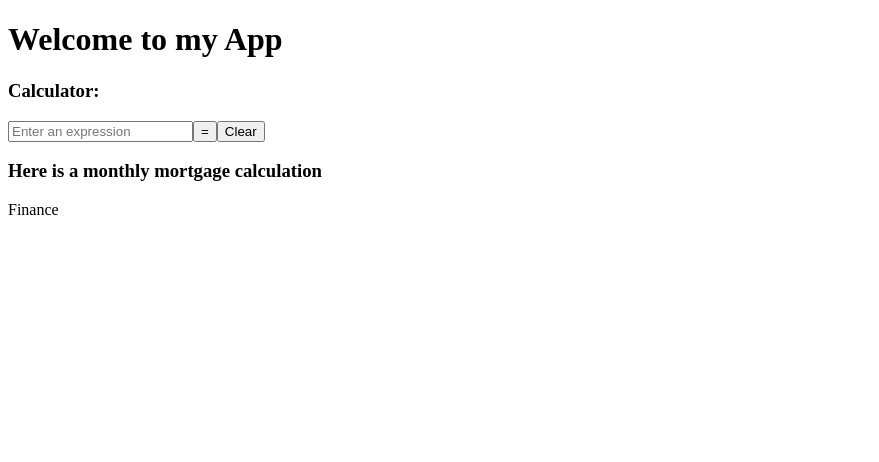
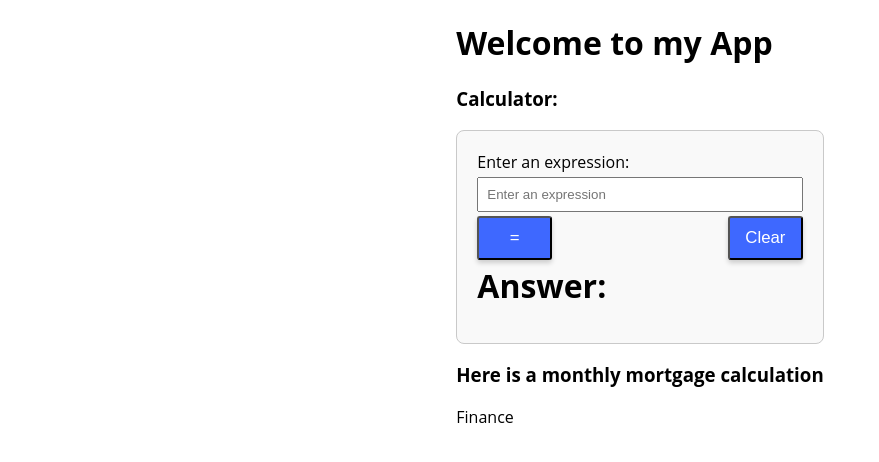
Before and after one commit to kaseuwilliam/finance-app, a React (Create React App) app: page / in a window 1280 px wide. Shown: the top 462 px of the page, without its empty margins (0-879 px from the left). Built offline with nearby package versions, Linux system fonts and the light colour scheme.

Commit message:
add: styling

```diff
--- a/src/Calculator.js
+++ b/src/Calculator.js
@@ -25,15 +25,22 @@ const Calculator = () => {
 
   return (
     <div>
+
+<section className="card">
+<label htmlFor="expression">Enter an expression:</label>
       <input
         type="text"
         value={input}
         onChange={handleInputChange}
         placeholder="Enter an expression"
       />
+      <div className="button-container">
       <button onClick={handleCalculate}>=</button>
       <button onClick={handleClear}>Clear</button>
-      <div>{result}</div>
+      </div>
+      <div className="result">Answer: {result}</div>
+
+  </section>
     </div>
   );
 };
--- a/src/calculator.css
+++ b/src/calculator.css
@@ -0,0 +1,91 @@
+
+* {
+    box-sizing: border-box;
+  }
+
+
+html {
+    font-size: 16px;
+}
+
+body {
+    display: flex;
+    flex-direction: column;
+    align-items: center;
+    gap: .25rem;
+    margin: 0;
+    padding: 0 .25rem;
+    font-family: 'Open Sans', sans-serif;
+}
+
+.card {
+    background: #f9f9f9;
+    border: 1px solid #c9c9c9;
+    padding: 1.25rem;
+    border-radius: 8px;
+    width: auto;
+  }
+
+button {
+display: flex;
+align-items: center;
+justify-content: center;
+align-self: start;
+background-color: #3e68ff;
+color: #fff;
+border-radius: 3px;
+box-shadow: 0 3px 5px rgba(0, 0, 0, 0.18);
+padding: .25rem;
+min-width: 8ch;
+min-height: 44px;
+transition: 220ms all ease-in-out;
+cursor: pointer;
+font-size: 1.05rem;
+}
+
+button:hover, button:active {
+    background-color: #0037fe;
+}
+
+input {
+    padding: .5rem;
+}
+
+section {
+    display: flex;
+    flex-direction: column;
+    gap: 4px;
+    margin-bottom: 1rem;
+    max-width: 400px;
+    min-width: 200px;
+    flex-wrap: wrap;
+}
+
+section.operators {
+    flex-direction: row;
+}
+
+p {
+    font-size: 1.5rem;
+}
+
+span {
+    color: #3e68ff;
+    padding: .5rem 1rem;
+    margin-left: 5px;
+    min-width: 10ch;
+}
+
+.result {
+    font-size: 2rem;
+    font-weight: bold;
+    margin-bottom: 1rem;
+}
+
+.button-container {
+    width: 100%;
+    display: flex;
+    gap: 1rem;
+    justify-content: space-between;
+
+}
```
